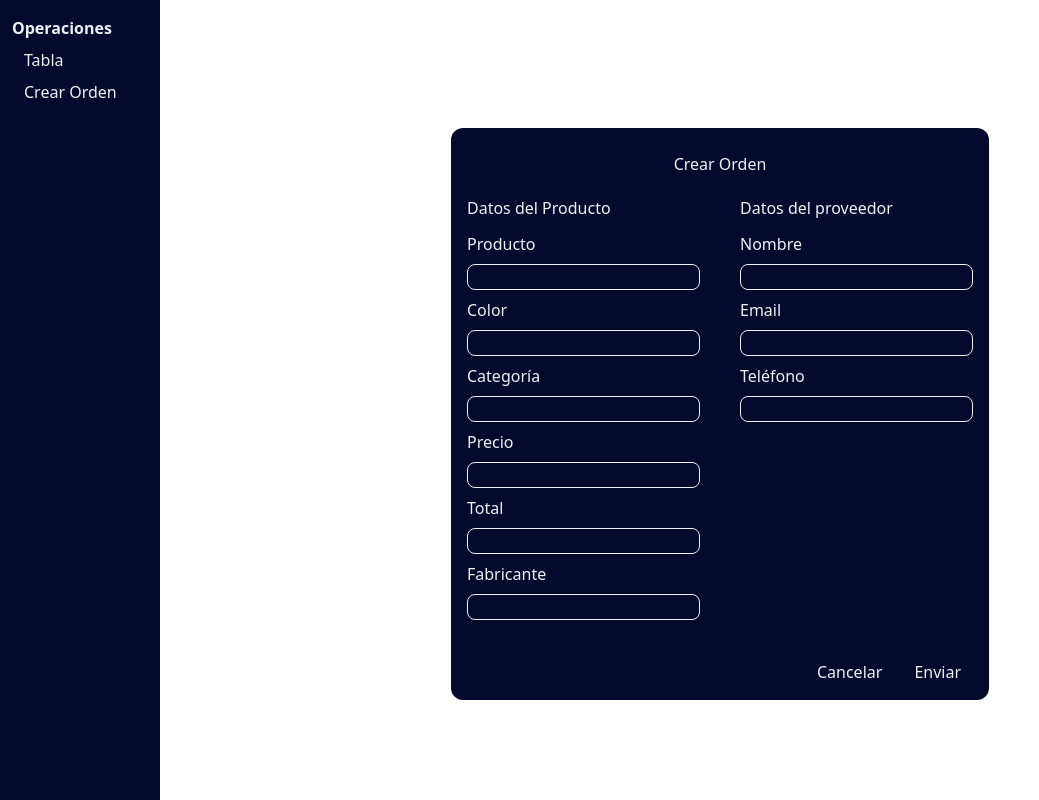
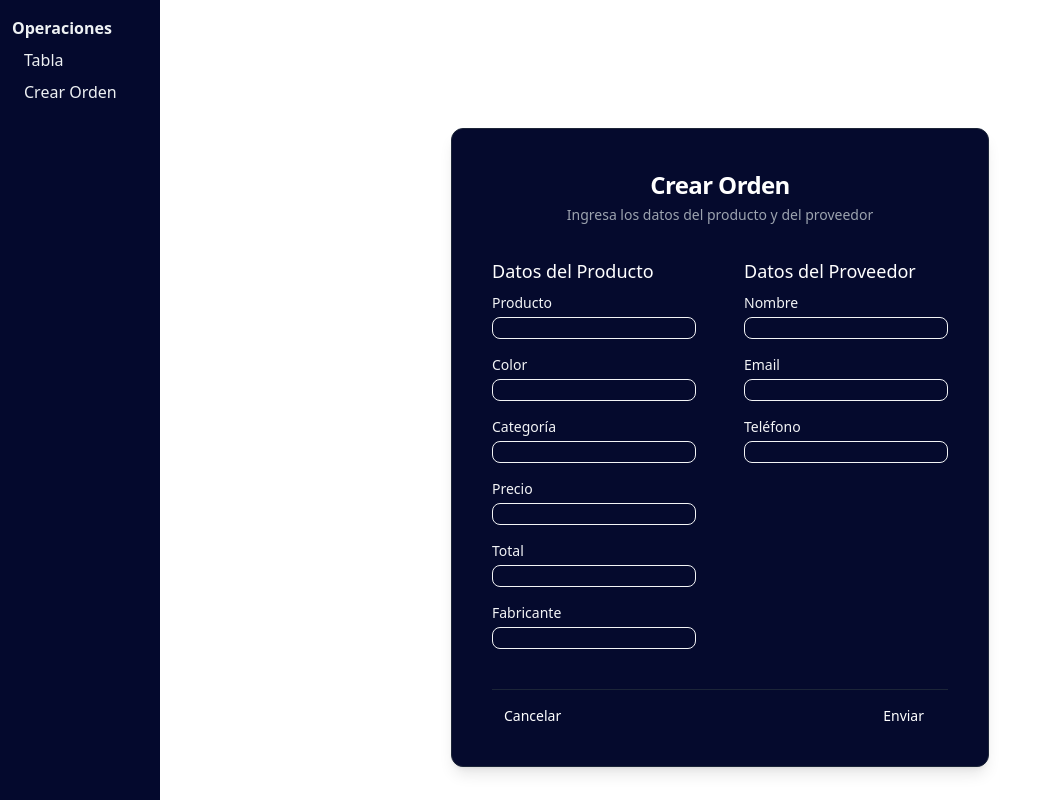
Before and after one commit to Unir-F1011/inventario-front, a React (Vite) app: page /order in a window 1280 px wide. Shown: the whole page, without its empty margins (0-1039 px from the left). Built offline with nearby package versions, Linux system fonts and the light colour scheme.

Commit message:
Refactor DeleteItem and PlaceOrder components for improved API URL structure and code readability

```diff
--- a/src/common/components/Facets.jsx
+++ b/src/common/components/Facets.jsx
@@ -7,6 +7,8 @@ export const Facets = ({ setCategory, setCreator }) => {
   const [creators, setCreators] = useState([])
   const [selectedCategory, setSelectedCategory] = useState("")
   const [selectedCreator, setSelectedCreator] = useState("")
+
+
 
   // Al montar el componente pedimos categorías y fabricantes
   useEffect(() => {
--- a/src/pages/DeleteItem/DeleteItem.jsx
+++ b/src/pages/DeleteItem/DeleteItem.jsx
@@ -12,7 +12,7 @@ function DeleteItem() {
     const navigate = useNavigate()
 
     const deleteItem = async () => {
-        const url = `${domain}/ms-operator/v1/items/${state.id}`
+        const url = `${domain}/v1/items/${state.id}`
         const resp = await DoRequest(url, "DELETE")
         if (resp.status == 202) {
             showToast("Eliminado de producto completado", "success")
--- a/src/pages/PlaceOrder/PlaceOrder.jsx
+++ b/src/pages/PlaceOrder/PlaceOrder.jsx
@@ -1,6 +1,6 @@
 import { Button, Label, TextInput } from "flowbite-react";
 import { ButtonCmp } from "../../common/components/Button";
-import { showToast } from "../../common/plugins/toast/Toast"
+import { showToast } from "../../common/plugins/toast/Toast";
 import { useNavigate } from "react-router-dom";
 import DoRequest from "../../common/services/services";
 import { useRef } from "react";
@@ -9,121 +9,96 @@ import { useRef } from "react";
 const domain = import.meta.env.VITE_OPERATOR_URL
 
 function PlaceOrder() {
-    const navigate = useNavigate()
-    const product = useRef(null)
-    const color = useRef(null)
-    const category = useRef(null)
-    const price = useRef(null)
-    const total = useRef(null)
-    const name = useRef(null)
-    const email = useRef(null)
-    const tel = useRef(null)
-    const manufacturer = useRef(null)
+    const navigate = useNavigate();
+    const product = useRef(null);
+    const color = useRef(null);
+    const category = useRef(null);
+    const price = useRef(null);
+    const total = useRef(null);
+    const name = useRef(null);
+    const email = useRef(null);
+    const tel = useRef(null);
+    const manufacturer = useRef(null);
 
-
-    const makeOrder = async () => {
-        const url = `${domain}/v1/orders`
+    const makeOrder = async (e) => {
+        e.preventDefault();
+        const url = `${domain}/v1/orders`;
 
         const payload = {
-            "product": product.current.value,
-            "color": color.current.value,
-            "category": category.current.value,
-            "price": parseFloat(price.current.value),
-            "total": parseInt(total.current.value),
-            "name": name.current.value,
-            "email": email.current.value,
-            "tel": tel.current.value,
-            "manufacturer": manufacturer.current.value
+            product: product.current.value.trim(),
+            color: color.current.value.trim(),
+            category: category.current.value.trim(),
+            price: parseFloat(price.current.value),
+            total: parseInt(total.current.value),
+            name: name.current.value.trim(),
+            email: email.current.value.trim(),
+            tel: tel.current.value.trim(),
+            manufacturer: manufacturer.current.value.trim()
+        };
+
+        const resp = await DoRequest(url, "POST", payload);
+        if (resp.status === 201) {
+            showToast("Orden creada satisfactoriamente", "success");
+        } else {
+            showToast("Error creando orden", "error");
         }
-
-        const resp = await DoRequest(url, "POST", payload)
-        if (resp.status == 201) {
-            showToast("Orden creada satisfactoriamente", "success")
-
-        } else {
-            showToast("Error creando orden", "error")
-        }
-        navigate("/")
-    }
+        navigate("/");
+    };
 
     return (
-        <section className="table px-auto p-4 mt-20 rounded-xl">
-            <h1 className="flex justify-center mb-5 mt-2">Crear Orden</h1>
-            <div className="flex min-w-md gap-10 items-top">
+            <section className="mt-20 px-4">
+                <div className="max-w-5xl mx-auto bg-[#050a2d] border border-[#1c2538] rounded-xl shadow-lg p-6 md:p-10 text-gray-100">
+                <header className="mb-8 text-center">
+                    <h1 className="text-2xl font-semibold tracking-tight text-white">Crear Orden</h1>
+                        <p className="text-sm mt-1 text-gray-400">Ingresa los datos del producto y del proveedor</p>
+                </header>
 
-                <div className="flex flex-col w-full gap-2">
-                    <h1 className="mb-1"> Datos del Producto</h1>
-                    <div>
-                        <div className="mb-2 block">
-                            <Label htmlFor="product">Producto</Label>
+                <form onSubmit={makeOrder} className="space-y-10">
+                    <div className="grid gap-10 md:gap-12 md:grid-cols-2">
+                        {/* Columna Producto */}
+                        <div className="space-y-5">
+                            <h2 className="text-lg font-medium mb-2 text-white">Datos del Producto</h2>
+                            <div className="space-y-4">
+                                <Field id="product" label="Producto" refProp={product} />
+                                <Field id="color" label="Color" refProp={color} />
+                                <Field id="category" label="Categoría" refProp={category} />
+                                <Field id="price" label="Precio" type="number" refProp={price} />
+                                <Field id="total" label="Total" type="number" inputProps={{ step: 1, min: 0 }} refProp={total} />
+                                <Field id="manufacturer" label="Fabricante" refProp={manufacturer} />
+                            </div>
                         </div>
-                        <TextInput id="product" type="text" sizing="md" ref={product} />
-                    </div>
-                    <div>
-                        <div className="mb-2 block">
-                            <Label htmlFor="color">Color</Label>
+
+                        {/* Columna Proveedor */}
+                        <div className="space-y-5">
+                            <h2 className="text-lg font-medium mb-2 text-white">Datos del Proveedor</h2>
+                            <div className="space-y-4">
+                                <Field id="name" label="Nombre" refProp={name} />
+                                <Field id="email" label="Email" type="email" refProp={email} />
+                                <Field id="tel" label="Teléfono" type="tel" refProp={tel} />
+                            </div>
                         </div>
-                        <TextInput id="color" type="text" sizing="md" ref={color} />
-                    </div>
-                    <div>
-                        <div className="mb-2 block">
-                            <Label htmlFor="category">Categoría</Label>
-                        </div>
-                        <TextInput id="category" type="text" sizing="md" ref={category} />
                     </div>
 
-                    <div>
-                        <div className="mb-2 block">
-                            <Label htmlFor="price">Precio</Label>
+                      <div className="flex flex-col-reverse sm:flex-row justify-end gap-3 pt-4 border-t border-[#1c2538]">
+                        <div className="sm:mr-auto">
+                            <ButtonCmp path="/" name="Cancelar" />
                         </div>
-                        <TextInput id="price" type="number" sizing="md" ref={price} />
+                        <Button type="submit" size="sm" className="table_body-buttons px-6">Enviar</Button>
                     </div>
-
-                    <div>
-                        <div className="mb-2 block">
-                            <Label htmlFor="total">Total</Label>
-                        </div>
-                        <TextInput id="total" type="number" step={1} min={0} sizing="md" ref={total} />
-                    </div>
-
-                    <div>
-                        <div className="mb-2 block">
-                            <Label htmlFor="manufacturer">Fabricante</Label>
-                        </div>
-                        <TextInput id="manufacturer" type="text" sizing="md" ref={manufacturer} />
-                    </div>
-
-                </div>
-
-                <div className="flex flex-col w-full gap-2">
-                    <h1 className="mb-1">Datos del proveedor</h1>
-                    <div>
-                        <div className="mb-2 block">
-                            <Label htmlFor="name">Nombre</Label>
-                        </div>
-                        <TextInput id="name" type="text" sizing="md" ref={name} />
-                    </div>
-                    <div>
-                        <div className="mb-2 block">
-                            <Label htmlFor="email">Email</Label>
-                        </div>
-                        <TextInput id="email" type="email" sizing="md" ref={email} />
-                    </div>
-                    <div>
-                        <div className="mb-2 block">
-                            <Label htmlFor="tel">Teléfono</Label>
-                        </div>
-                        <TextInput id="tel" type="tel" sizing="md" ref={tel} />
-                    </div>
-
-                </div>
-            </div>
-            <div className="flex justify-end mt-10 gap-2">
-                <ButtonCmp path="/" name="Cancelar" />
-                <Button size="sm" onClick={makeOrder} className="table_body-buttons">Enviar</Button>
+                </form>
             </div>
         </section>
-    )
+    );
+}
+
+// Reusable field component
+function Field({ id, label, type = "text", refProp, inputProps = {} }) {
+    return (
+        <div>
+            <Label htmlFor={id} className="mb-1 block">{label}</Label>
+            <TextInput id={id} type={type} sizing="md" ref={refProp} {...inputProps} />
+        </div>
+    );
 }
 
 export default PlaceOrder
```
